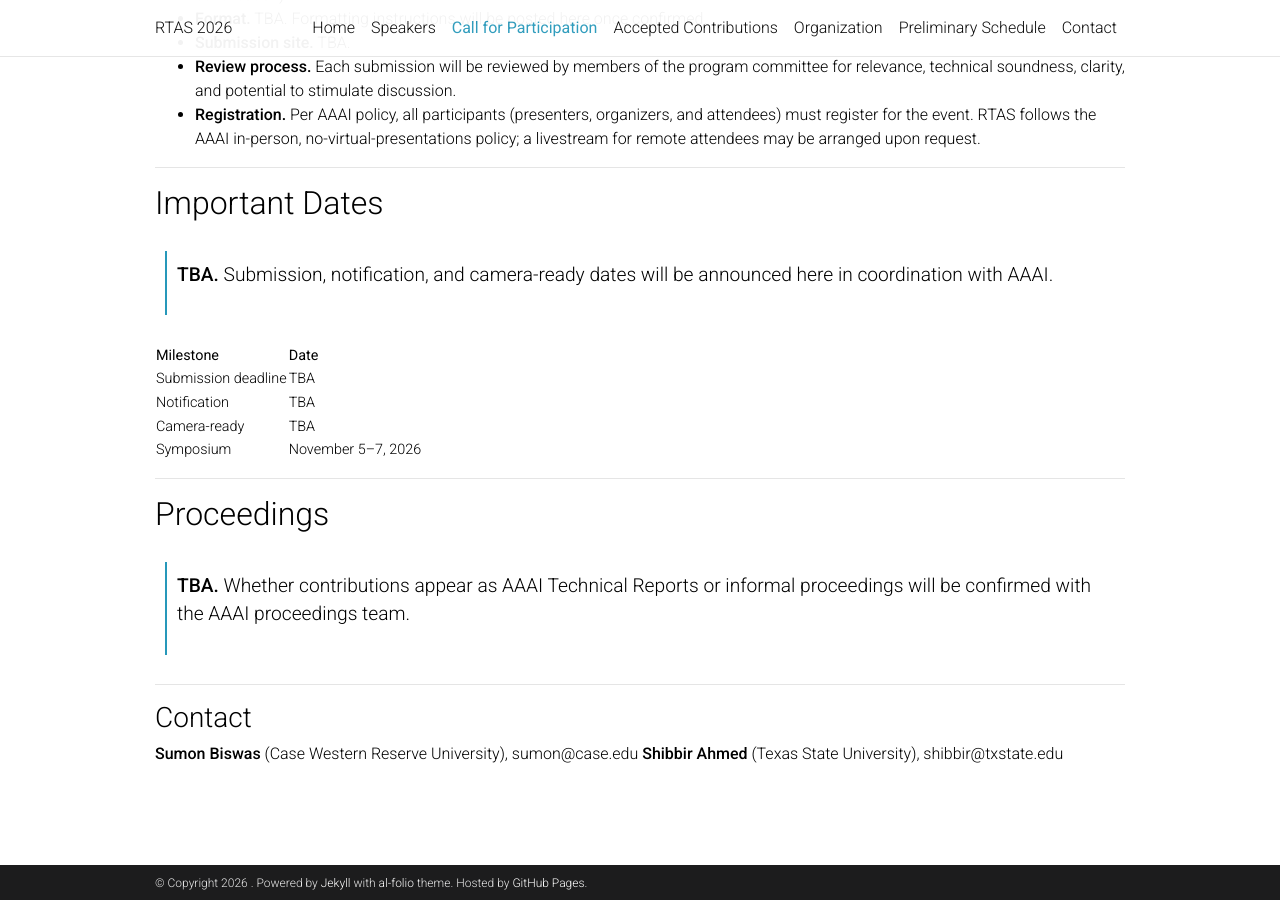
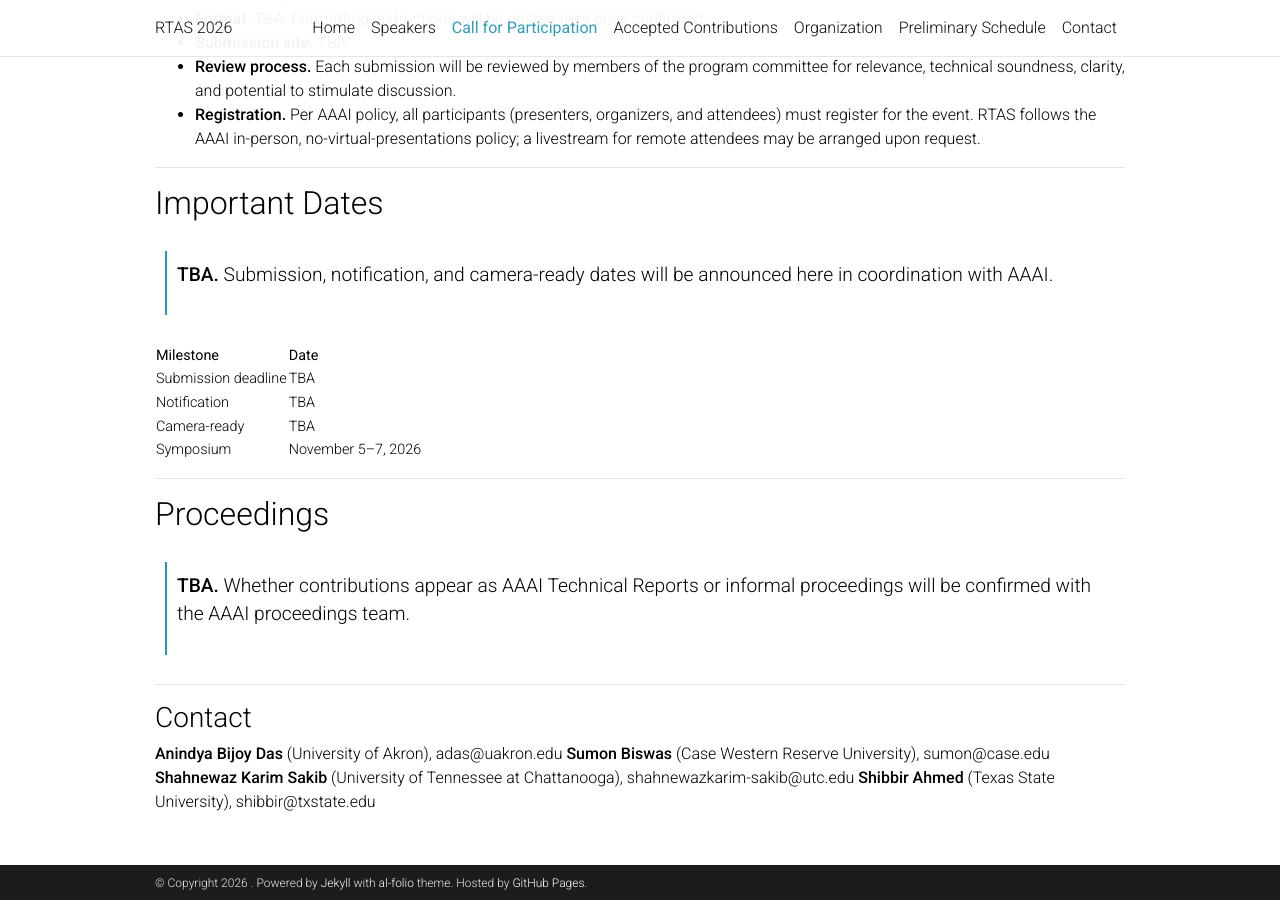
Before and after one commit to rtas2026/rtas2026.github.io, a Jekyll site: the page built from _pages/call_for_paper.md, in a window 1280 px wide and 900 px high, scrolled down 1104 px. Built offline with Jekyll 4.4.1, drawn with Linux system fonts in a browser that asks for light colours; comment, search, counter and statistics services are not loaded; a style sheet for code colours, icons or effects is not loaded; some of the changed text lies outside the part shown.

Commit message:
Update call_for_paper.md

```diff
--- a/_pages/call_for_paper.md
+++ b/_pages/call_for_paper.md
@@ -9,7 +9,7 @@ nav_title: "CFP"
 
 # Call for Participation
 
-**RTAS 2026: Responsible and Trustworthy Agentic Systems**, a symposium in the AAAI 2026 Fall Symposium Series, invites contributions on making the trustworthiness of agentic systems a property we can specify, verify, and defend. We emphasize actionable techniques, evidence (tests, metrics, logs, proofs), open artifacts, and alignment with standards (e.g., NIST AI RMF, ISO/IEC, EU AI Act). The symposium deliberately bridges theory and practice and welcomes speculative work and work in progress alongside completed results.
+**TAS 2026: Trustworthy Agentic Systems**, a symposium in the AAAI 2026 Fall Symposium Series, invites contributions on making the trustworthiness of agentic systems a property we can specify, verify, and defend. We emphasize actionable techniques, evidence (tests, metrics, logs, proofs), open artifacts, and alignment with standards (e.g., NIST AI RMF, ISO/IEC, EU AI Act). The symposium deliberately bridges theory and practice and welcomes speculative work and work in progress alongside completed results.
 
 ---
 
@@ -70,6 +70,7 @@ We welcome submissions addressing either or both complementary themes, plus cros
 ---
 
 ### Contact
-
+**Anindya Bijoy Das** (University of Akron), adas@uakron.edu
 **Sumon Biswas** (Case Western Reserve University), sumon@case.edu
+**Shahnewaz Karim Sakib** (University of Tennessee at Chattanooga), shahnewazkarim-sakib@utc.edu
 **Shibbir Ahmed** (Texas State University), shibbir@txstate.edu
```
